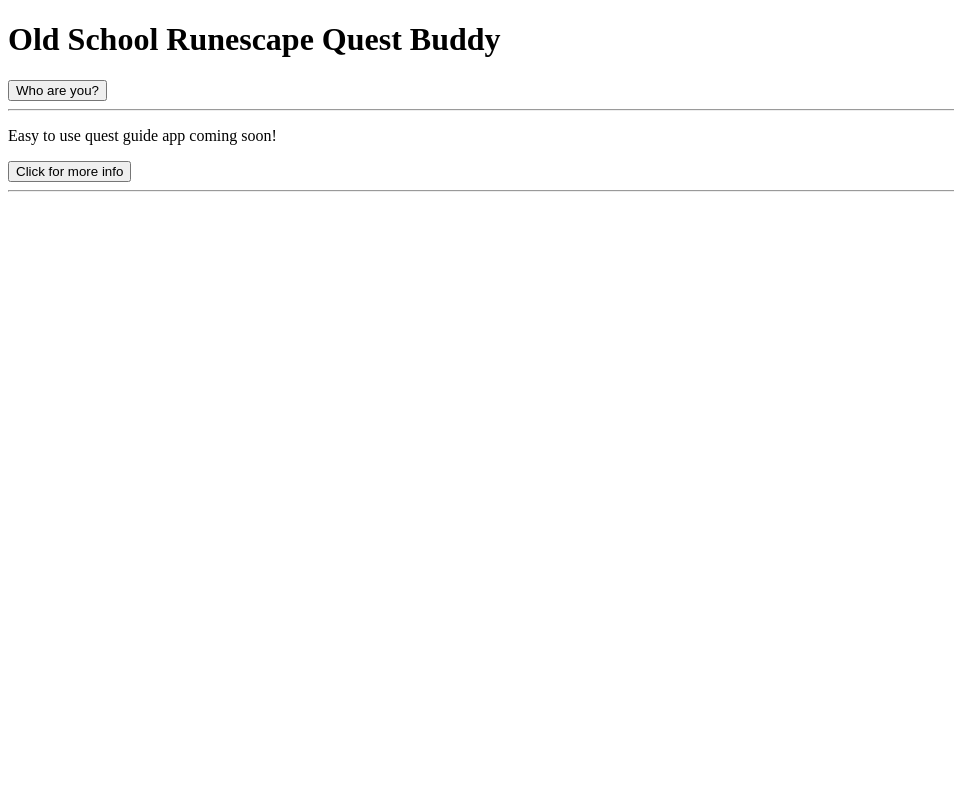
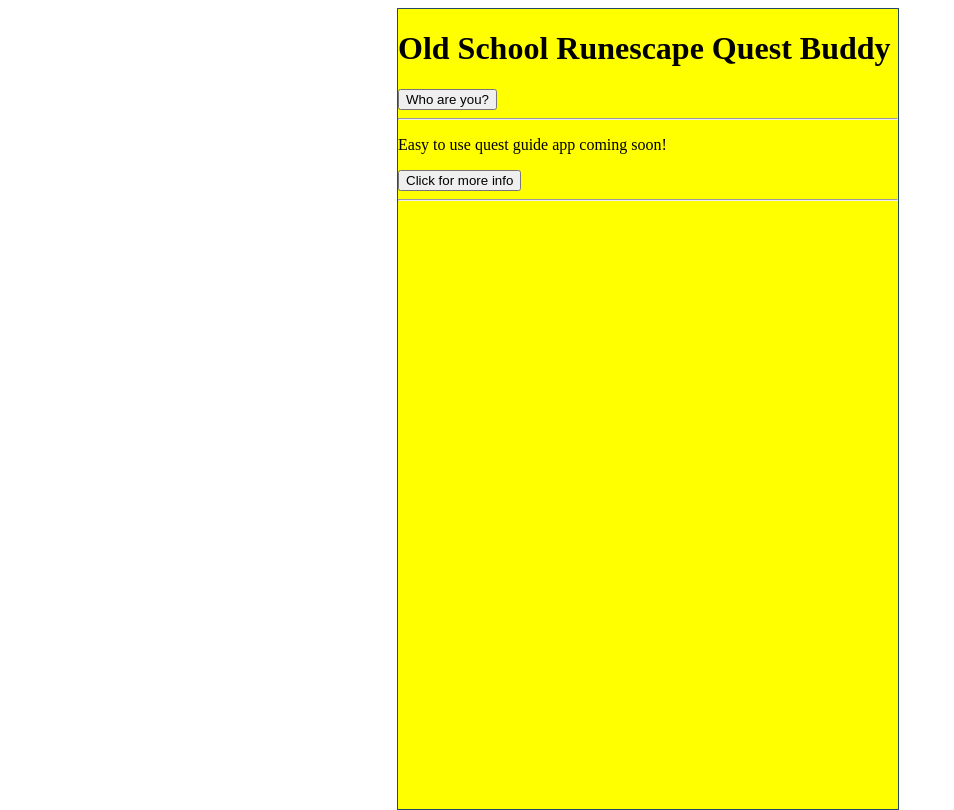
Before and after one commit to LeoMcclung/osrs-quest-buddy, a plain HTML site: page site/public/index.html in a window 1280 px wide. Shown: the whole page, without its empty margins (0-954 px from the left). Drawn offline with Linux system fonts and the light colour scheme.

Commit message:
New look
for poop

```diff
--- a/site/public/index.html
+++ b/site/public/index.html
@@ -5,10 +5,12 @@
 			Old School Runescape Quest Buddy
 
 		</title>
+		<link rel="stylesheet" type="text/css" href="style.css" />
 		<script src="poop.js"></script>
 		<script src="morepoop.js"></script>
 	</head>
 	<body>
+		<div id="container">
 			<h1>Old School Runescape Quest Buddy</h1>
 			<button onclick="goshitonyourself()">Who are you?</button>
 			<hr />
@@ -16,5 +18,6 @@
 			<p>Easy to use quest guide app coming soon!</p>
 			<button onclick="shitagain()">Click for more info</button>
 			<hr />
+		</div>
 	</body>
 </html>
--- a/site/public/style.css
+++ b/site/public/style.css
@@ -1,14 +1,14 @@
-body {
-  background: black;
-  color: white; }
+html, body {
+  background: white;
+  color: black;
+  width: 100%;
+  height: 100%;
+}
 
-#mydiv {
-  background: green; }
-
-#myp {
-  background: blue; }
-
-.cool {
-  border: 5px solid red; }
-
-/*# sourceMappingURL=style.css.map */
+#container {
+	width: 500px;
+	height: 100%;
+	background: yellow;
+	margin: 0 auto;
+	border: 1px solid #234a68
+}
```
Lines whose indentation alone changed are shown as unchanged.
